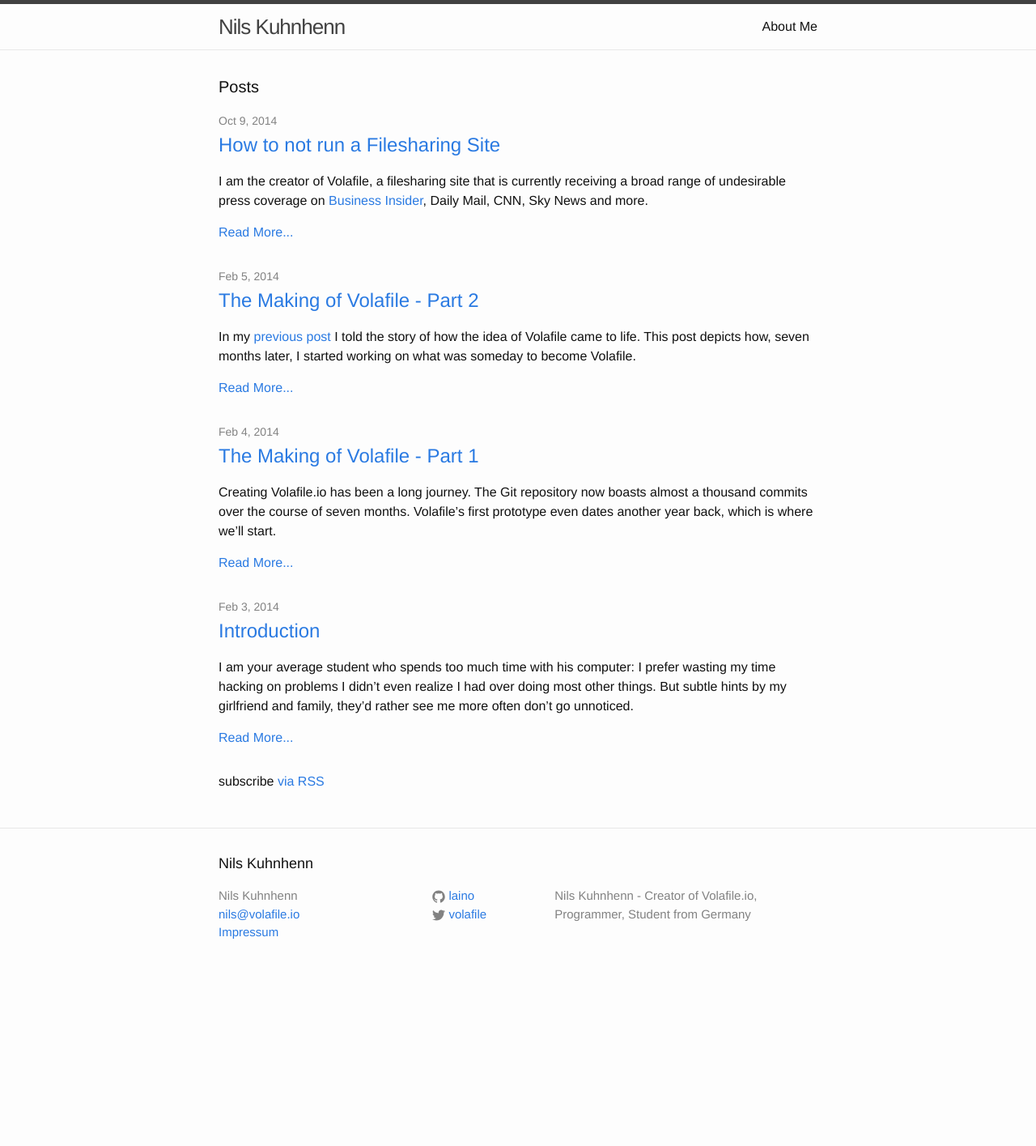
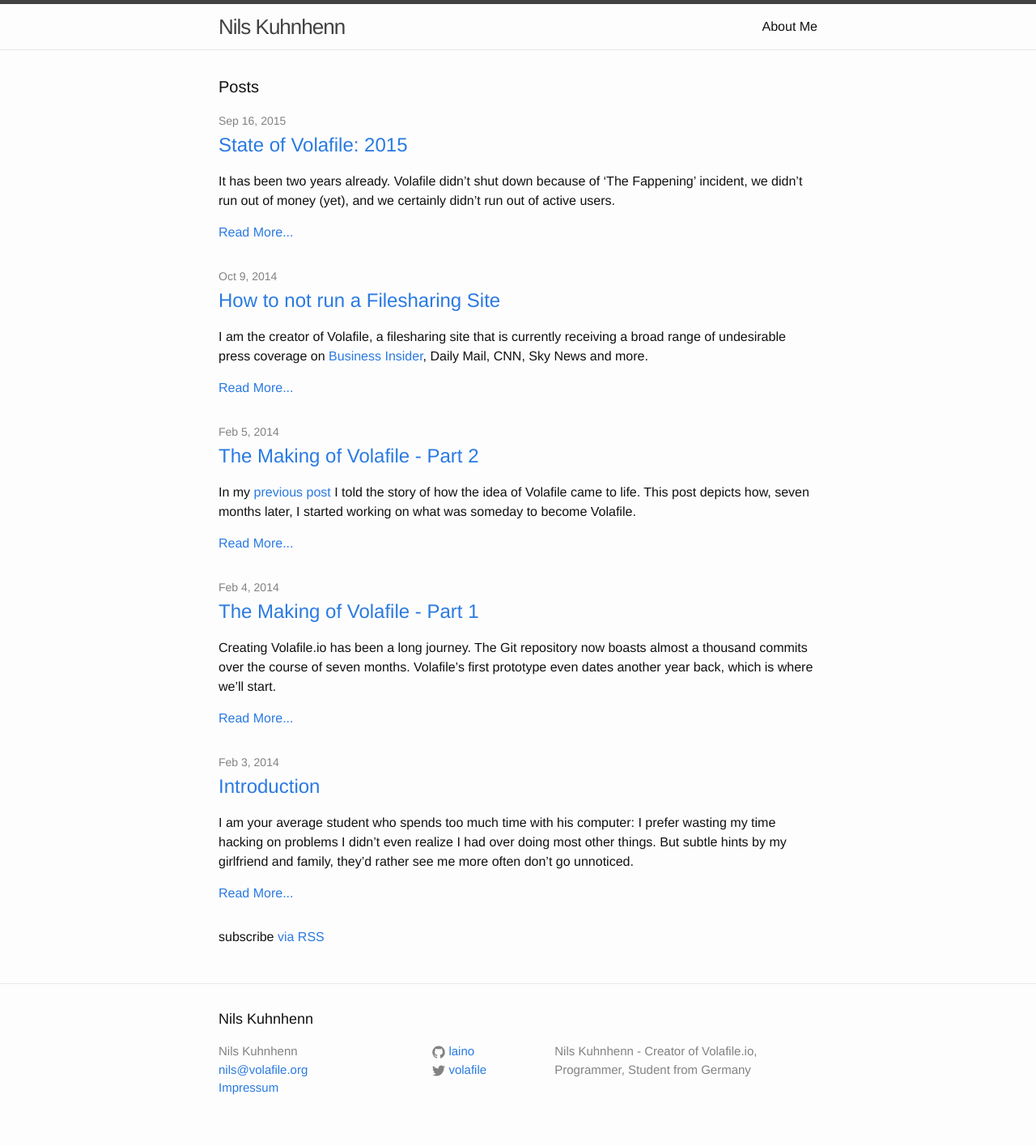
Before and after one commit to laino/blog, a Jekyll site: the page built from index.html, in a window 1280 px wide. Shown: the whole page at 81% size. Built offline with Jekyll 4.4.1, drawn with Linux system fonts in a browser that asks for light colours; before the commit the page ends 1223 px from its top, so only the background shows below that.

Commit message:
Update links

```diff
--- a/_config.yml
+++ b/_config.yml
@@ -1,6 +1,6 @@
 # Site settings
 title: Nils Kuhnhenn
-email: nils@volafile.io
+email: nils@volafile.org
 description: Nils Kuhnhenn - Creator of Volafile.io, Programmer, Student from Germany
 baseurl: "" # the subpath of your site, e.g. /blog/
 url: "http://nilskuhnhenn.com" # the base hostname & protocol for your site
--- /dev/null
+++ b/_posts/2015-09-16-state-of-volafile-2015.markdown
@@ -0,0 +1,9 @@
+---
+layout: post
+title:  "State of Volafile: 2015"
+date:   2015-09-16 18:54
+categories: volafile
+---
+
+It has been two years already. Volafile didn't shut down because of 'The Fappening' incident, we
+didn't run out of money (yet), and we certainly didn't run out of active users.
--- a/impressum/index.markdown
+++ b/impressum/index.markdown
@@ -13,5 +13,5 @@
 
 ###Kontakt/Contact:
 
-E-Mail: admin@volafile.io<br>
+E-Mail: admin@volafile.org<br>
 Tel: +49 152 56169130<br>
```
